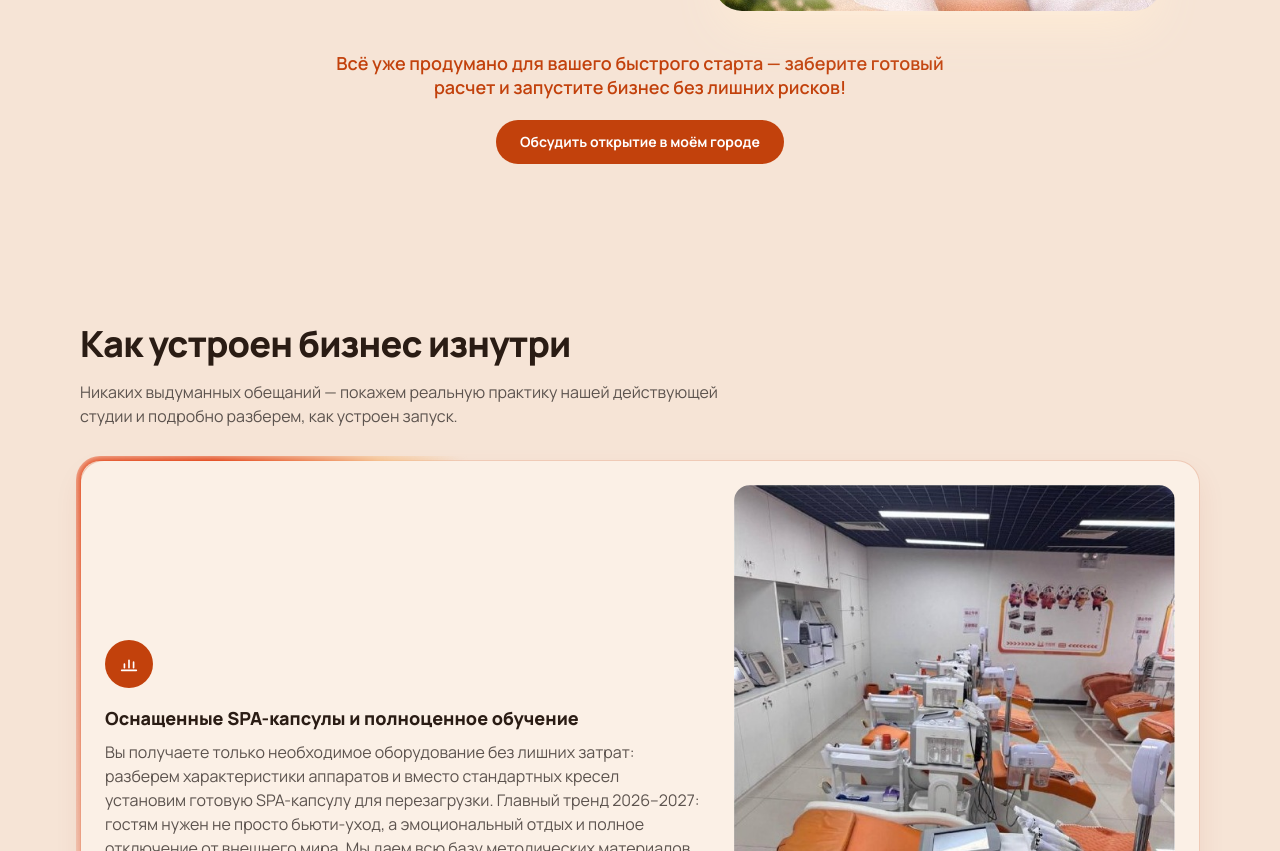
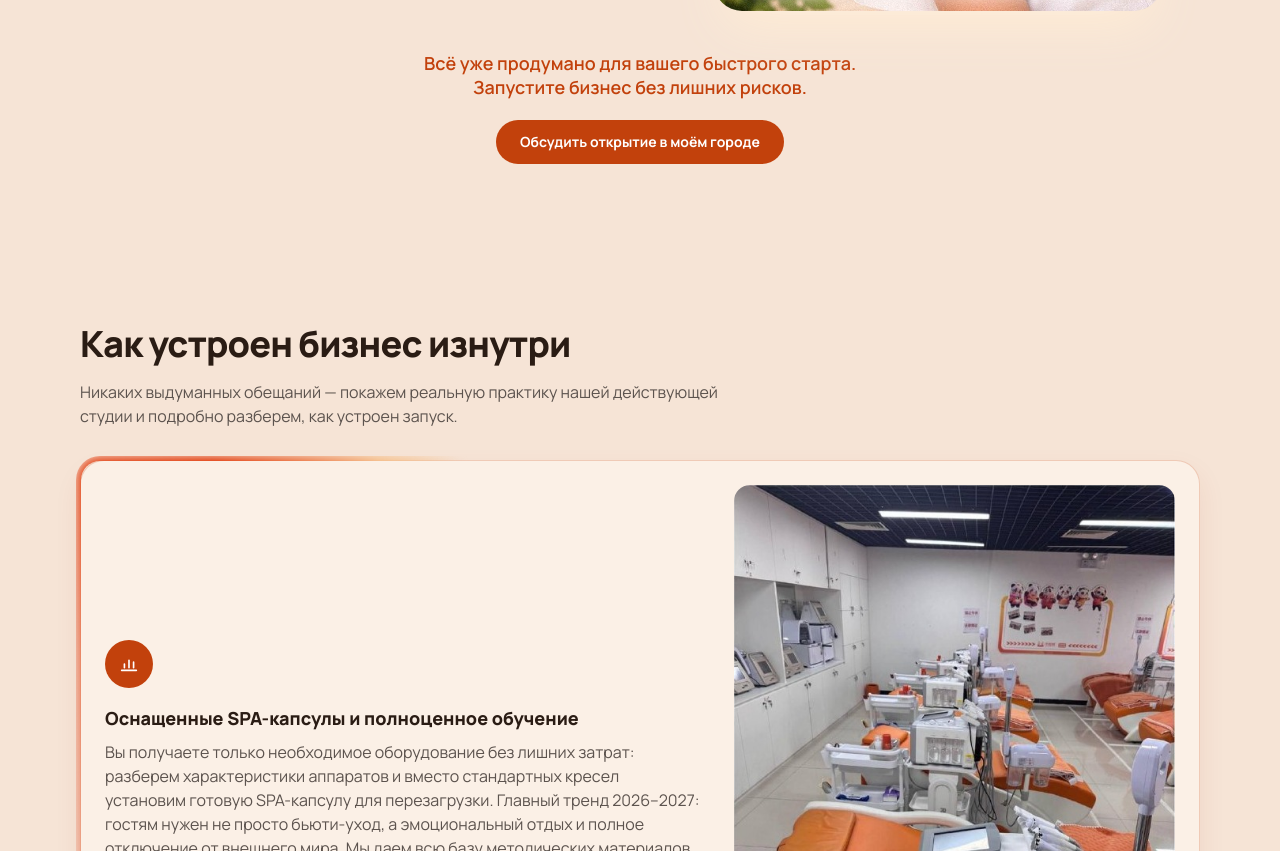
Before and after one commit to ElenaOutletNo5/face-wash-bear-franchise, a plain HTML site: page index.html in a window 1280 px wide. Shown: the part 2192-3043 px from the top of the page. Drawn offline with nearby package versions, Linux system fonts and the light colour scheme.

Commit message:
Разбить призыв перед кнопкой на две строки, чтобы на проверке не обещали готовый расчет.
Co-authored-by: Cursor <cursoragent@cursor.com>

```diff
--- a/index.html
+++ b/index.html
@@ -272,7 +272,7 @@
         </div>
       </div>
       <div class="mx-auto max-w-2xl px-4 pb-14 text-center md:pb-20">
-        <p class="text-lg font-semibold leading-snug text-[#C2410C]">Всё уже продумано для вашего быстрого старта — заберите готовый расчет и запустите бизнес без лишних рисков!</p>
+        <p class="text-lg font-semibold leading-snug text-[#C2410C]"><span class="block">Всё уже продумано для вашего быстрого старта.</span><span class="block">Запустите бизнес без лишних рисков.</span></p>
         <a href="tel:+79193827537" class="btn-orange mt-5 inline-flex items-center justify-center rounded-full px-6 py-3 text-sm font-bold text-white">Обсудить открытие в моём городе</a>
       </div>
     </section>
```
